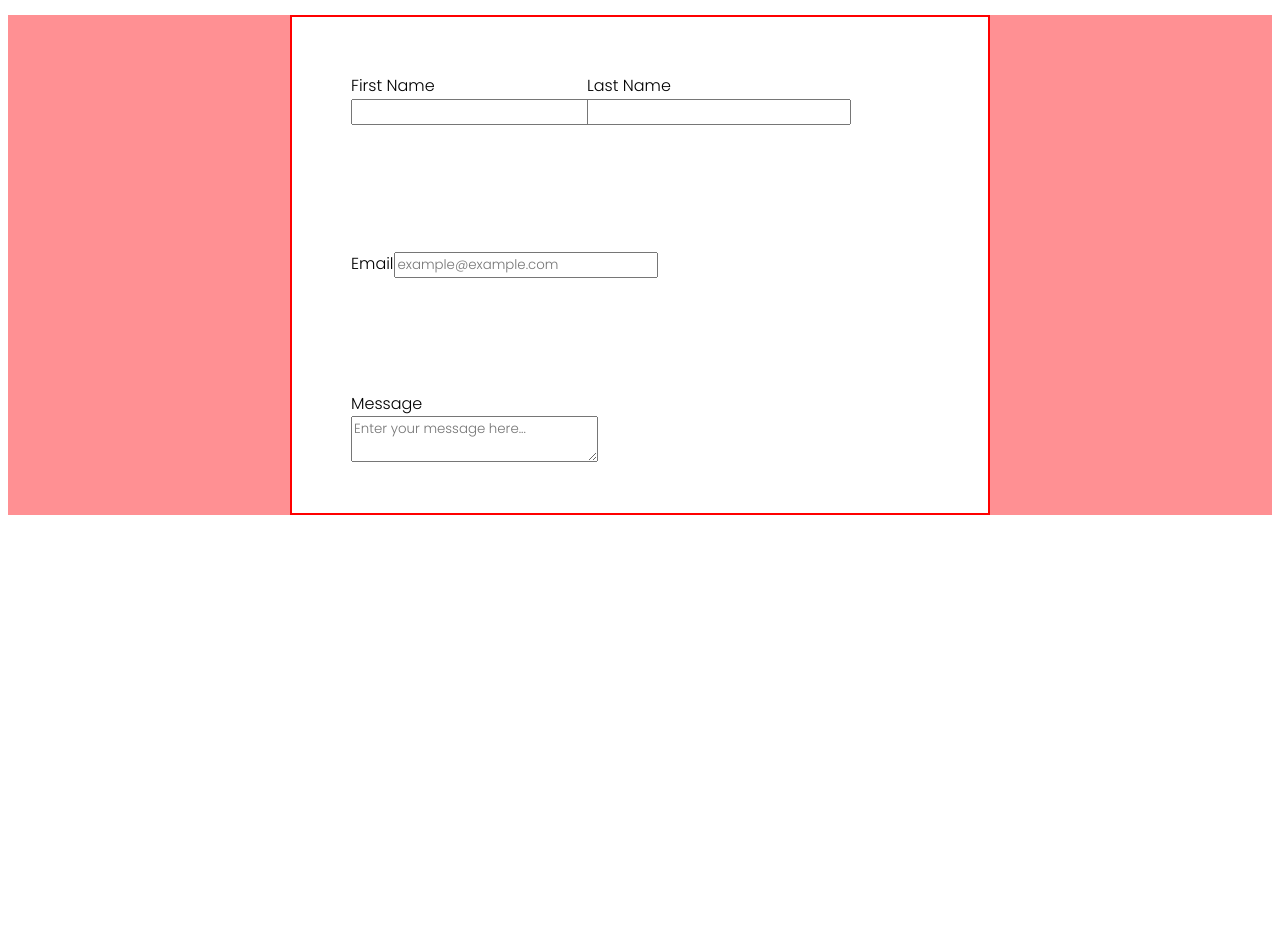
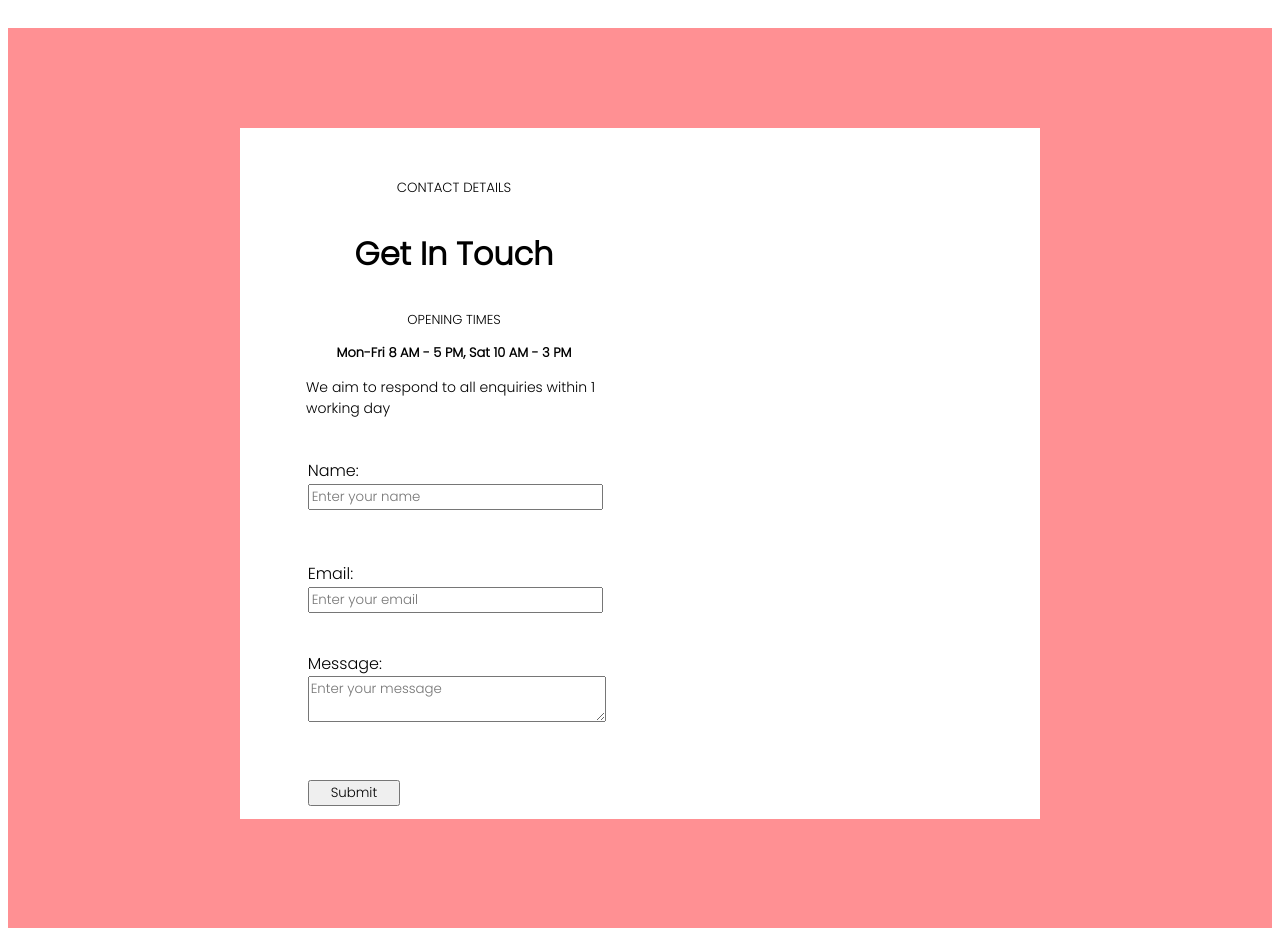
Before and after one commit to emily-nelson/Florist, a plain HTML site: page index.html in a window 1280 px wide. Shown: the part 1120-2056 px from the top of the page. Before the commit the page ends 1643 px from the top, so only its background shows below. Drawn offline with Linux system fonts and the light colour scheme; some packages are replaced by stand-ins of ours.

Commit message:
updated contact section

```diff
--- a/index.html
+++ b/index.html
@@ -1,7 +1,9 @@
 <!DOCTYPE html>
 <html lang="en">
     <head>
+        <script src="https://polyfill.io/v3/polyfill.min.js?features=default"></script>
         <link href="./styles.css" rel="stylesheet" type="text/css">
+        <script type="module" src="./main.js"></script>
         <meta name="viewport" content="width=device-width, initial-scale=1.0">
         <meta charset="utf-8">
         <link rel="preconnect" href="https://fonts.googleapis.com">
@@ -79,28 +81,36 @@
             -->
             <section id="contact">
                 <div id="form-box">
+                    <div id="contact-heading-text">
+                        <p id="contact-details">Contact Details</p>
+                        <p id="get-in-touch">Get In Touch</p>
+                        <p id="opening-times">Opening Times</p>
+                        <p id="times">Mon-Fri 8 AM - 5 PM, Sat 10 AM - 3 PM</p>
+                        <p id="delivery-aim">We aim to respond to all enquiries within 1 working day</p>
+                    </div>
+
                     <form>
                         <label for="first-name" class="grid-item-one">
-                            First Name<input id="first-name" type="text" name="first-name">
-                        </label>
-                        <label for="last-name" class="grid-item-two">
-                            Last Name<input id="last-name" type="text" name="last-name">
+                            <div>Name:</div>
+                            <input id="first-name" type="text" name="first-name" placeholder="Enter your name">
                         </label>
                         <label for="email" class="grid-item-three">
-                            Email<input id="email" type="email" name="email" placeholder="example@example.com">
+                            <div>Email:</div>
+                            <input id="email" type="email" name="email" placeholder="Enter your email">
                         </label>
                         <label for="message" class="grid-item-four">
-                            <div>Message</div>
-                            <textarea id="message" name="messages" placeholder="Enter your message here..."></textarea>
+                            <div>Message:</div>
+                            <textarea id="message" name="message" placeholder="Enter your message"></textarea>
                         </label>
+                        <input type="submit" id="send-message" class="grid-item-five">
+                    </form>
 
-                    </form>
                 </div>
             </section>
 
 
         </main>
-
+        <script src="https://maps.googleapis.com/maps/api/js?key=AIzaSyB41DRUbKWJHPxaFjMAwdrzWzbVKartNGg&callback=initMap&v=weekly" defer></script>
 
 
 
--- a/main.js
+++ b/main.js
@@ -0,0 +1,17 @@
+// Initialize and add the map
+function initMap() {
+    // The location of Uluru
+    const uluru = { lat: -25.344, lng: 131.031 };
+    // The map, centered at Uluru
+    const map = new google.maps.Map(document.getElementById("map"), {
+      zoom: 4,
+      center: uluru,
+    });
+    // The marker, positioned at Uluru
+    const marker = new google.maps.Marker({
+      position: uluru,
+      map: map,
+    });
+  }
+
+  window.initMap = initMap;
--- a/styles.css
+++ b/styles.css
@@ -166,34 +166,101 @@ main h1 {
 
 form {
     display: grid;
-    width: 700px;
-    height: 500px;
-    grid-template-rows: repeat(3, 1fr);
+    width: 100%;
+    height: 400px;
+    grid-template-rows: repeat(4, 1fr);
     grid-template-columns: repeat(12, 1fr);
     column-gap: 12px;
+    row-gap: 12px;
     align-items: center;
-    border: 2px red solid;
     margin: auto;
-    background-color: white;
+    margin-top: 50px;
+    position: relative;
+    top: 20px;
 }
 
-.grid-item-one {
-    grid-area: 1/2/1/5;
-}
-
-.grid-item-two {
-    grid-area: 1/6/1/9;
-}
-
-.grid-item-three {
-    grid-area: 2/2/2/8;
-}
-
-.grid-item-four {
-    grid-area: 3/2/3/4;
+#form-box {
+    background-color: white;
+    margin: auto;
+    width: 800px;
+    position: relative;
+    top: 100px;
 }
 
 
 #contact {
     background-color: #ff9093;
+    height: 900px;
 }
+
+#contact-heading-text {
+    width: 37%;
+    text-align: center;
+    position: relative;
+    top: 50px;
+    left: 66px;
+
+}
+
+#contact-details {
+    text-transform:uppercase;
+    font-size: smaller;
+}
+
+#get-in-touch {
+    font-size: 32px;
+    font-weight: 600;
+}
+
+#opening-times {
+    font-size: small;
+    text-transform: uppercase;
+}
+
+#times {
+    font-size: small;
+    font-weight: 600;
+}
+
+#delivery-aim {
+    font-size: 14px;
+    text-align: left;
+}
+
+input {
+    width: 75%;
+}
+
+.grid-item-one {
+    grid-area: 1/2/1/8;
+
+}
+
+.grid-item-three {
+    grid-area: 2/2/2/8;
+
+}
+
+.grid-item-four {
+    grid-area: 3/2/3/11;
+}
+
+.grid-item-four textarea {
+    width: 50%;
+}
+
+.grid-item-five {
+    grid-area: 4/2/4/4;
+}
+
+#contact {
+    background-color: #ff9093;
+}
+
+/* Set the size of the div element that contains the map */
+#map {
+    height: 400px;
+    /* The height is 400 pixels */
+    width: 100%;
+    /* The width is the width of the web page */
+}
```
